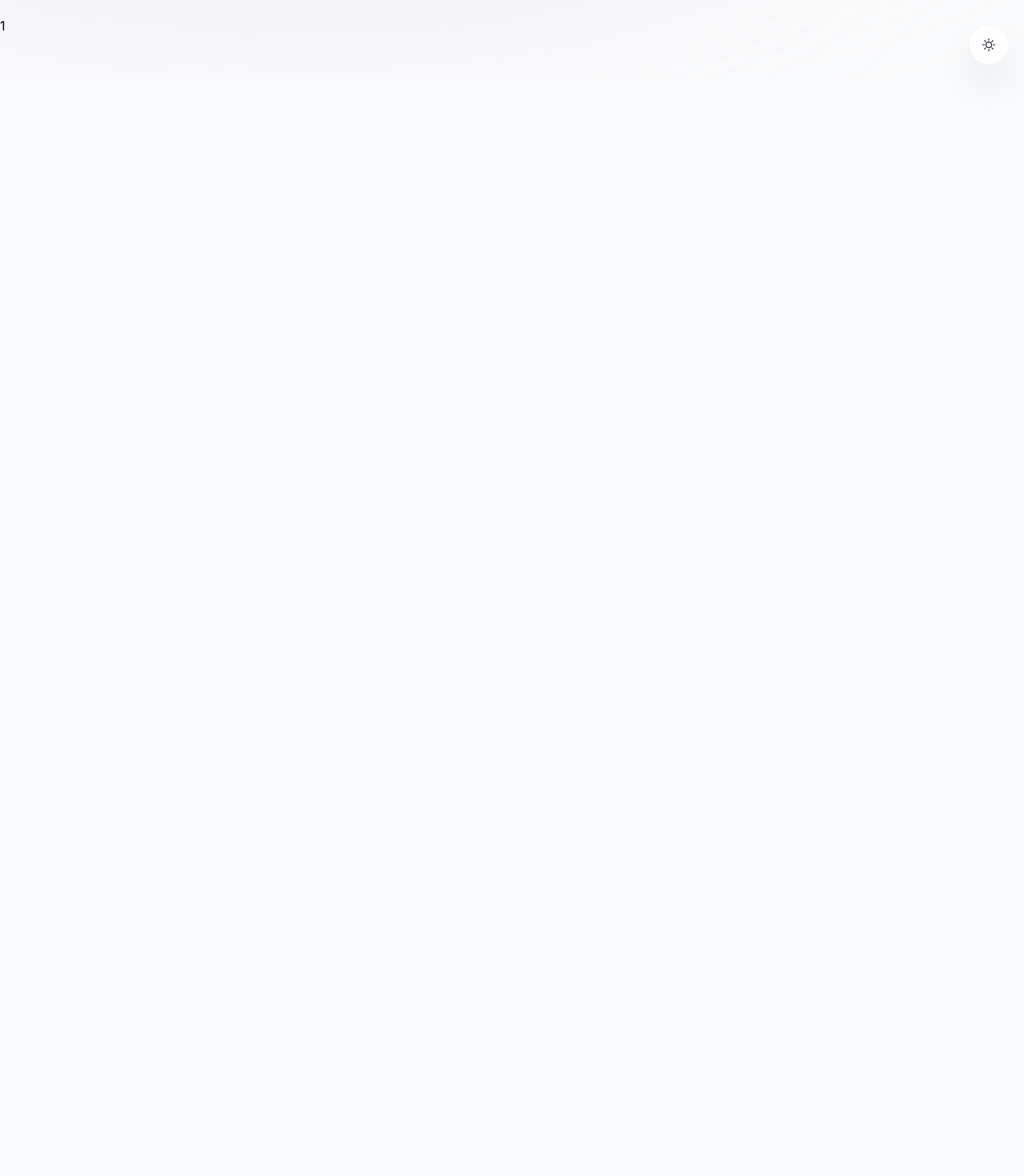
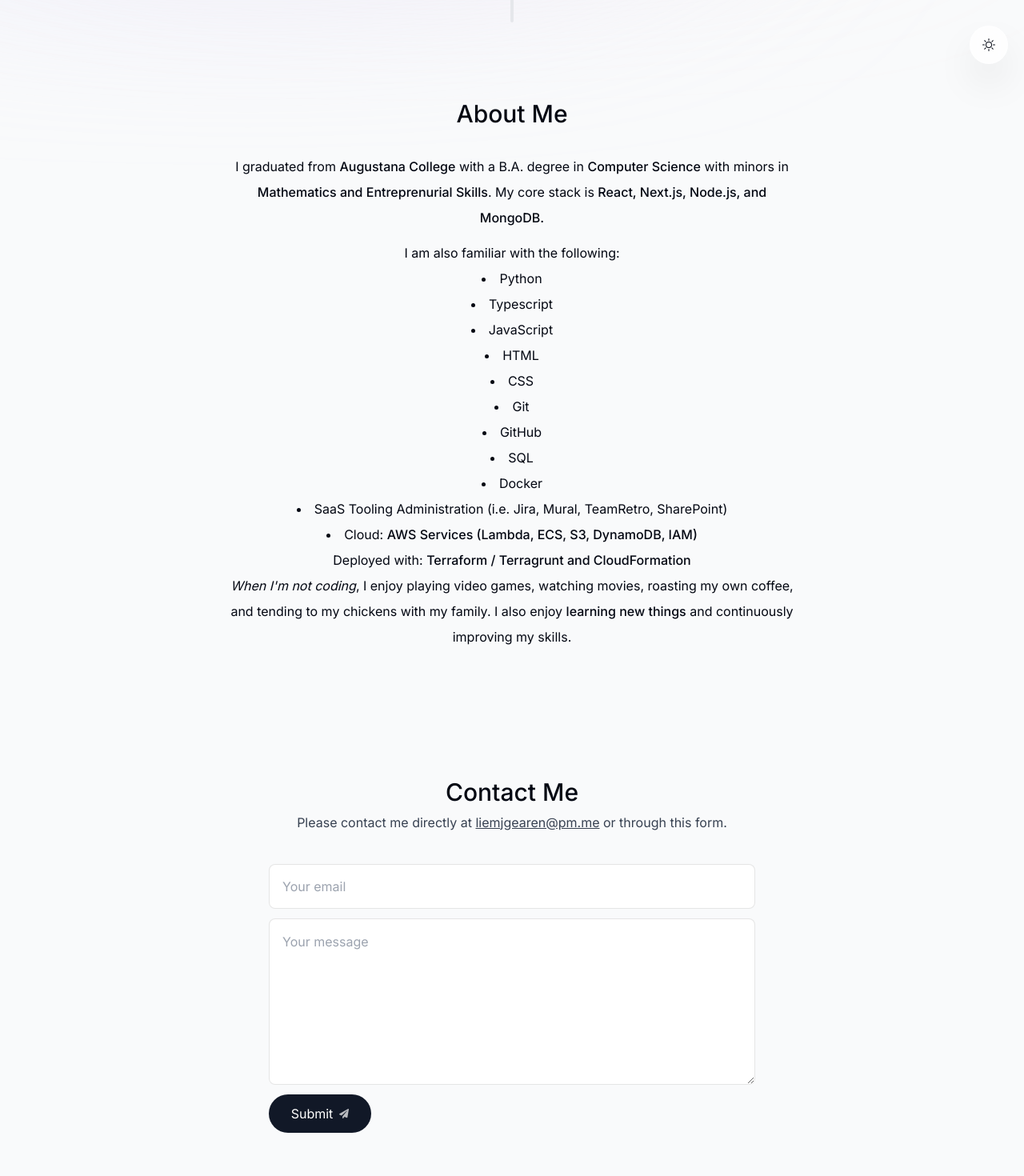
Before and after one commit to lgearen0528/liemjgearen-portfolio, a Next.js app: page / in a window 1280 px wide. Shown: the part 700-2170 px from the top of the page at 80% size. Before the commit the page ends 800 px from the top, so only its background shows below. Built offline with nearby package versions, Linux system fonts and the light colour scheme; no server answers.

Commit message:
sends email, quick intro as well

```diff
--- /dev/null
+++ b/actions/send-email.ts
@@ -0,0 +1,47 @@
+"use server";
+
+import React from "react";
+import { Resend } from "resend";
+import { validateString, getErrorMessage } from "@/lib/utils";
+import ContactFormEmail from "@/email/contact-form-email";
+
+const resend = new Resend(process.env.RESEND_API_KEY);
+
+export const sendEmail = async (formData: FormData) => {
+  const senderEmail = formData.get("senderEmail");
+  const message = formData.get("message");
+
+  // simple server-side validation
+  if (!validateString(senderEmail, 500)) {
+    return {
+      error: "Invalid sender email",
+    };
+  }
+  if (!validateString(message, 5000)) {
+    return {
+      error: "Invalid message",
+    };
+  }
+
+  let data;
+  try {
+    data = await resend.emails.send({
+      from: "Contact Form <onboarding@resend.dev>",
+      to: "liemjgearen@pm.me",
+      subject: "Message from contact form",
+      reply_to: senderEmail,
+      react: React.createElement(ContactFormEmail, {
+        message: message,
+        senderEmail: senderEmail,
+      }),
+    });
+  } catch (error: unknown) {
+    return {
+      error: getErrorMessage(error),
+    };
+  }
+
+  return {
+    data,
+  };
+};
--- a/app/page.tsx
+++ b/app/page.tsx
@@ -1,13 +1,16 @@
+import About from "@/components/about";
+import Contact from "@/components/contact";
 import Intro from "@/components/intro";
+import SectionDivider from "@/components/section-divider";
 import Image from "next/image";
 
 export default function Home() {
   return (
     <main className="flex flex-col items-center px-4">
       <Intro />
-      <h1>Experiences</h1>
-      <h1>Projects</h1>
-      <h1>Contact</h1>
+      <SectionDivider />
+      <About />
+      <Contact />
     </main>
   );
 }
--- /dev/null
+++ b/components/about.tsx
@@ -0,0 +1,53 @@
+"use client";
+
+import SectionHeading from "./section-header";
+import { motion } from "framer-motion";
+import { useSectionInView } from "@/lib/hooks";
+
+export default function About() {
+  const { ref } = useSectionInView("About");
+
+  return (
+    <motion.section
+      ref={ref}
+      className="mb-28 max-w-[45rem] text-center leading-8 sm:mb-40 scroll-mt-28"
+      initial={{ opacity: 0, y: 100 }}
+      animate={{ opacity: 1, y: 0 }}
+      transition={{ delay: 0.175 }}
+      id="about"
+    >
+      <SectionHeading>About me</SectionHeading>
+      <p className="mb-3">
+        I graduated from <span className="font-medium">Augustana College</span> with a B.A. degree in{" "}
+        <span className="font-medium">Computer Science</span> with minors in <span className="font-medium">Mathematics and Entreprenurial Skills</span>.
+        My core stack is{" "}
+        <span className="font-medium">
+          React, Next.js, Node.js, and MongoDB.
+        </span>
+        </p>
+        <ul className="list-inside list-disc">
+        I am also familiar with the following:{" "}
+          <li>Python</li>
+          <li>Typescript</li>
+          <li>JavaScript</li>
+          <li>HTML</li>
+          <li>CSS</li>
+          <li>Git</li>
+          <li>GitHub</li>
+          <li>SQL</li>
+          <li>Docker</li>
+          <li>SaaS Tooling Administration (i.e. Jira, Mural, TeamRetro, SharePoint)</li>
+          <li>
+            Cloud: <span className="font-medium">AWS Services (Lambda, ECS, S3, DynamoDB, IAM)</span><br/>
+            Deployed with: <span className="font-medium">Terraform / Terragrunt and CloudFormation</span>
+          </li>
+        </ul>
+
+      <p>
+        <span className="italic">When I'm not coding</span>, I enjoy playing
+        video games, watching movies, roasting my own coffee, and tending to my chickens with my family. I also enjoy{" "}
+        <span className="font-medium">learning new things</span> and continuously improving my skills.
+      </p>
+    </motion.section>
+  );
+}
--- /dev/null
+++ b/components/contact.tsx
@@ -0,0 +1,91 @@
+"use client";
+
+import SectionHeader from "./section-header";
+import { motion } from "framer-motion";
+import { useSectionInView } from "@/lib/hooks";
+import { sendEmail } from "@/actions/send-email";
+import SubmitBtn from "./submit-btn";
+import toast from "react-hot-toast";
+import { useState } from "react";
+
+interface StateType {
+  email: string | undefined;
+  message: string | undefined;
+}
+
+const initialState: StateType = {
+  email: "",
+  message: "",
+}
+
+export default function Contact() {
+  const { ref } = useSectionInView("Contact");
+  const [state, setState] = useState(initialState);
+
+  return (
+    <motion.section
+      id="contact"
+      ref={ref}
+      className="mb-20 sm:mb-28 w-[min(100%,38rem)] text-center"
+      initial={{
+        opacity: 0,
+      }}
+      whileInView={{
+        opacity: 1,
+      }}
+      transition={{
+        duration: 1,
+      }}
+      viewport={{
+        once: true,
+      }}
+    >
+      <SectionHeader>Contact me</SectionHeader>
+
+      <p className="text-gray-700 -mt-6 dark:text-white/80">
+        Please contact me directly at{" "}
+        <a className="underline" href="mailto:liemjgearen@pm.me">
+          liemjgearen@pm.me
+        </a>{" "}
+        or through this form.
+      </p>
+
+      <form
+        className="mt-10 flex flex-col dark:text-black"
+        action={async (formData) => {
+          const { data, error } = await sendEmail(formData);
+
+          if (error) {
+            toast.error(error);
+            return;
+          }
+
+          toast.success("Email sent successfully!");
+
+          setState(initialState);
+        }}
+      >
+        <input
+          value={state.email}
+          onChange={(e) => setState({ ...state, email: e.target.value })}
+          className="h-14 px-4 rounded-lg borderBlack dark:bg-white dark:bg-opacity-80 dark:focus:bg-opacity-100 transition-all dark:outline-none"
+          name="senderEmail"
+          type="email"
+          required
+          maxLength={500}
+          placeholder="Your email"
+        />
+        <textarea
+          value={state.message}
+          onChange={(e) => setState({ ...state, message: e.target.value })}
+          className="h-52 my-3 rounded-lg borderBlack p-4 dark:bg-white dark:bg-opacity-80 dark:focus:bg-opacity-100 transition-all dark:outline-none"
+          name="message"
+          placeholder="Your message"
+          required
+          maxLength={5000}
+        />
+        <SubmitBtn />
+      </form>
+    </motion.section>
+  );
+}
--- a/components/intro.tsx
+++ b/components/intro.tsx
@@ -100,7 +100,7 @@ export default function Intro() {
 
         <a
           className="bg-white p-4 text-gray-700 hover:text-gray-950 flex items-center gap-2 rounded-full focus:scale-[1.15] hover:scale-[1.15] active:scale-105 transition cursor-pointer borderBlack dark:bg-white/10 dark:text-white/60"
-          href="https://linkedin.com"
+          href="www.linkedin.com/in/liem-gearen-b93812b9"
           target="_blank"
         >
           <BsLinkedin />
--- /dev/null
+++ b/components/section-divider.tsx
@@ -0,0 +1,14 @@
+"use client";
+
+import { motion } from "framer-motion";
+
+export default function SectionDivider() {
+  return (
+    <motion.div
+      className="bg-gray-200 my-24 h-16 w-1 rounded-full hidden sm:block dark:bg-opacity-20"
+      initial={{ opacity: 0, y: 100 }}
+      animate={{ opacity: 1, y: 0 }}
+      transition={{ delay: 0.125 }}
+    ></motion.div>
+  );
+}
--- /dev/null
+++ b/components/section-header.tsx
@@ -0,0 +1,11 @@
+type SectionHeadingProps = {
+    children: React.ReactNode;
+  };
+
+  export default function SectionHeader({ children }: SectionHeadingProps) {
+    return (
+      <h2 className="text-3xl font-medium capitalize mb-8 text-center">
+        {children}
+      </h2>
+    );
+  }
--- /dev/null
+++ b/components/submit-btn.tsx
@@ -0,0 +1,23 @@
+import { FaPaperPlane } from "react-icons/fa";
+import { useFormStatus } from "react-dom";
+
+export default function SubmitBtn() {
+  const { pending } = useFormStatus();
+
+  return (
+    <button
+      type="submit"
+      className="group flex items-center justify-center gap-2 h-[3rem] w-[8rem] bg-gray-900 text-white rounded-full outline-none transition-all focus:scale-110 hover:scale-110 hover:bg-gray-950 active:scale-105 dark:bg-white dark:bg-opacity-10 disabled:scale-100 disabled:bg-opacity-65"
+      disabled={pending}
+    >
+      {pending ? (
+        <div className="h-5 w-5 animate-spin rounded-full border-b-2 border-white"></div>
+      ) : (
+        <>
+          Submit{" "}
+          <FaPaperPlane className="text-xs opacity-70 transition-all group-hover:translate-x-1 group-hover:-translate-y-1" />{" "}
+        </>
+      )}
+    </button>
+  );
+}
--- /dev/null
+++ b/email/contact-form-email.tsx
@@ -0,0 +1,43 @@
+import {
+  Html,
+  Body,
+  Head,
+  Heading,
+  Hr,
+  Container,
+  Preview,
+  Section,
+  Text,
+} from "@react-email/components";
+import { Tailwind } from "@react-email/tailwind";
+
+type ContactFormEmailProps = {
+  message: string;
+  senderEmail: string;
+};
+
+export default function ContactFormEmail({
+  message,
+  senderEmail,
+}: ContactFormEmailProps) {
+  return (
+    <Html>
+      <Head />
+      <Preview>New message from your portfolio site</Preview>
+      <Tailwind>
+        <Body className="bg-gray-100 text-black">
+          <Container>
+            <Section className="bg-white borderBlack my-10 px-10 py-4 rounded-md">
+              <Heading className="leading-tight">
+                You received the following message from the contact form
+              </Heading>
+              <Text>{message}</Text>
+              <Hr />
+              <Text>The sender's email is: {senderEmail}</Text>
+            </Section>
+          </Container>
+        </Body>
+      </Tailwind>
+    </Html>
+  );
+}
--- /dev/null
+++ b/lib/utils.ts
@@ -0,0 +1,26 @@
+export const validateString = (
+  value: unknown,
+  maxLength: number
+): value is string => {
+  if (!value || typeof value !== "string" || value.length > maxLength) {
+    return false;
+  }
+
+  return true;
+};
+
+export const getErrorMessage = (error: unknown): string => {
+  let message: string;
+
+  if (error instanceof Error) {
+    message = error.message;
+  } else if (error && typeof error === "object" && "message" in error) {
+    message = String(error.message);
+  } else if (typeof error === "string") {
+    message = error;
+  } else {
+    message = "Something went wrong";
+  }
+
+  return message;
+};
```
